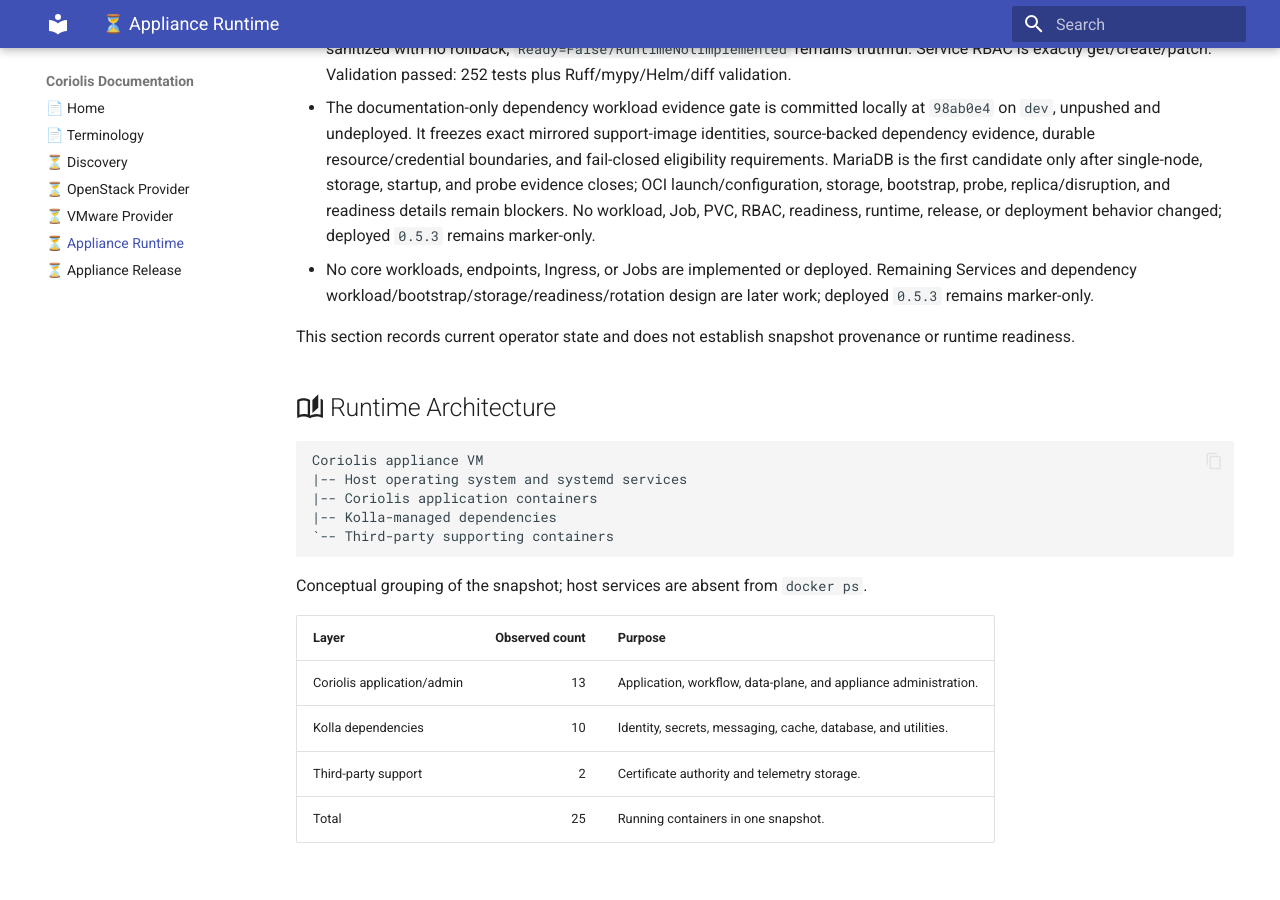
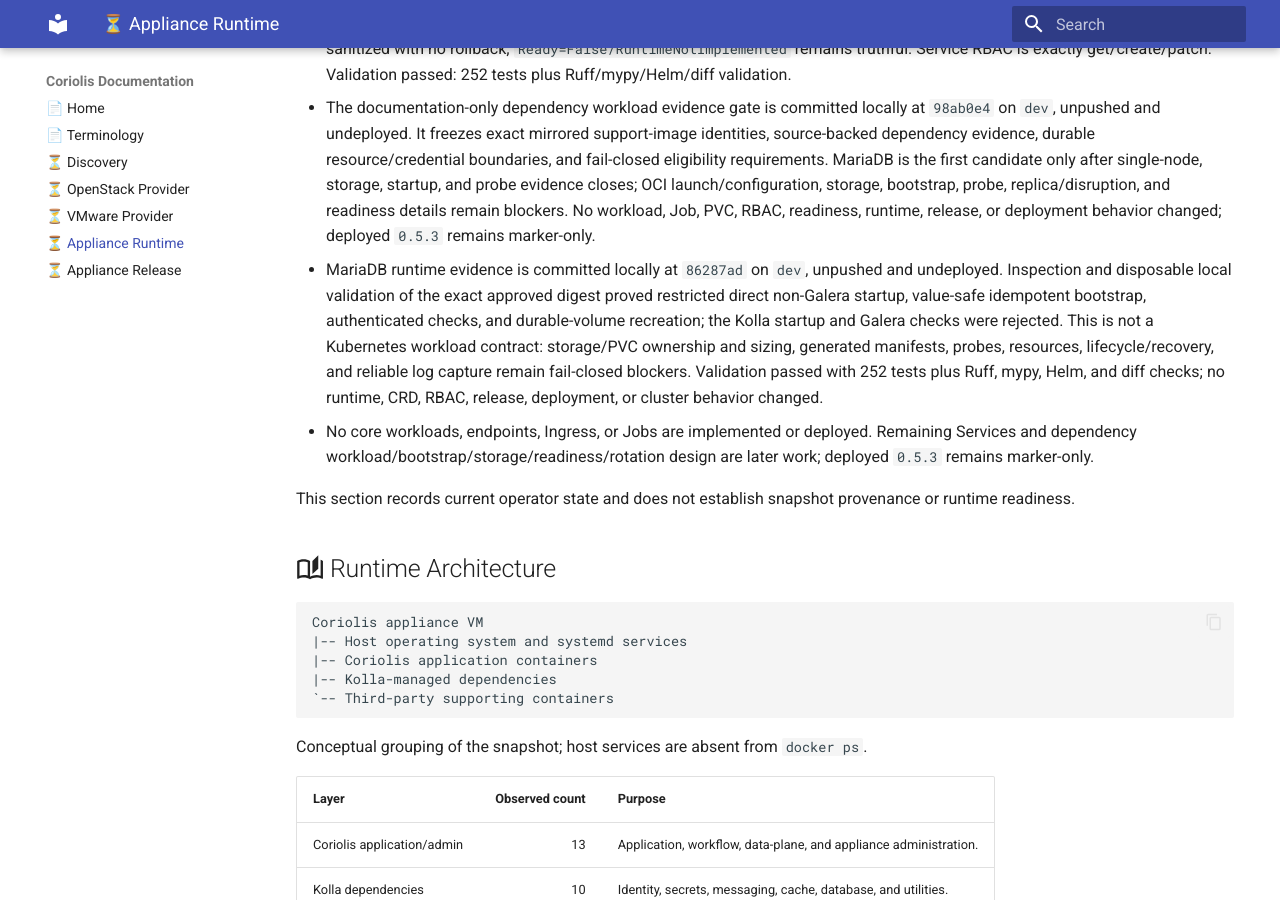
Before and after one commit to radumoisan/coriolis, an MkDocs documentation site: the page built from docs/appliance-runtime.md, in a window 1280 px wide and 900 px high, scrolled down 2599 px. Built offline with MkDocs 1.6.1 and Material for MkDocs 9.7.7, drawn with Linux system fonts in a browser that asks for light colours.

Commit message:
Update operator MariaDB evidence status

```diff
--- a/docs/appliance-runtime.md
+++ b/docs/appliance-runtime.md
@@ -37,6 +37,7 @@
 - The marker-plus-four foundational runtime is committed locally at `862777d` on `dev`, with tracking status at `f219977`; neither commit is pushed or deployed. Reconciliation performs the exact ordered marker-plus-four pre-reads with only `404` absent, completes metadata-first preflight/rendering before writes, creates or reuses retained `state-credentials` without writing the reuse path, uses resourceVersion-guarded SSA, writes the four foundational resources in order with the marker last, and preserves earlier writes after a later failure. Retryable failures publish sanitized status before Kopf retry; stable collisions remain mutation-free; `Ready=False/RuntimeNotImplemented` remains truthful. Secret and ConfigMap RBAC is limited to get/create/patch. Validation passed: 243 unit tests, Ruff lint/format, mypy, Helm lint/template, and `git diff --check`.
 - The four-Service implementation is committed locally at `797235b` on `dev`, with tracking status at `c28832c`; neither commit is pushed or deployed. It adds deterministic owner-referenced plaintext ClusterIP Services for RabbitMQ (`5672`), Memcached (`11211`), MariaDB (`3306`), and Keystone (`5000`); reconciliation performs the existing marker-plus-four reads followed by four Service reads, with only `404` absent, and completes all preparation before writes. Managed Services use resourceVersion-guarded SSA; writes remain foundational resources, then Services, then marker. Collisions are mutation-free; retries are sanitized with no rollback; `Ready=False/RuntimeNotImplemented` remains truthful. Service RBAC is exactly get/create/patch. Validation passed: 252 tests plus Ruff/mypy/Helm/diff validation.
 - The documentation-only dependency workload evidence gate is committed locally at `98ab0e4` on `dev`, unpushed and undeployed. It freezes exact mirrored support-image identities, source-backed dependency evidence, durable resource/credential boundaries, and fail-closed eligibility requirements. MariaDB is the first candidate only after single-node, storage, startup, and probe evidence closes; OCI launch/configuration, storage, bootstrap, probe, replica/disruption, and readiness details remain blockers. No workload, Job, PVC, RBAC, readiness, runtime, release, or deployment behavior changed; deployed `0.5.3` remains marker-only.
+- MariaDB runtime evidence is committed locally at `86287ad` on `dev`, unpushed and undeployed. Inspection and disposable local validation of the exact approved digest proved restricted direct non-Galera startup, value-safe idempotent bootstrap, authenticated checks, and durable-volume recreation; the Kolla startup and Galera checks were rejected. This is not a Kubernetes workload contract: storage/PVC ownership and sizing, generated manifests, probes, resources, lifecycle/recovery, and reliable log capture remain fail-closed blockers. Validation passed with 252 tests plus Ruff, mypy, Helm, and diff checks; no runtime, CRD, RBAC, release, deployment, or cluster behavior changed.
 - No core workloads, endpoints, Ingress, or Jobs are implemented or deployed. Remaining Services and dependency workload/bootstrap/storage/readiness/rotation design are later work; deployed `0.5.3` remains marker-only.
 
 This section records current operator state and does not establish snapshot provenance or runtime readiness.
```
